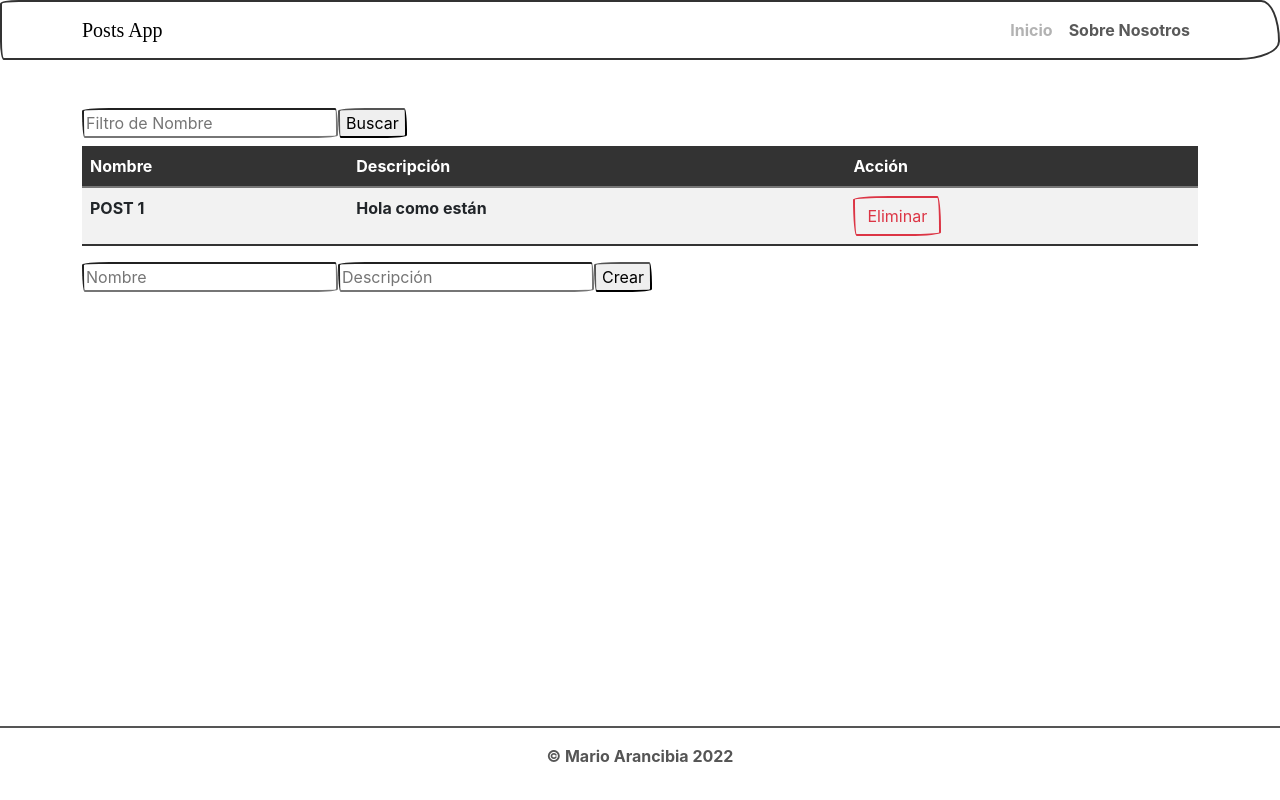
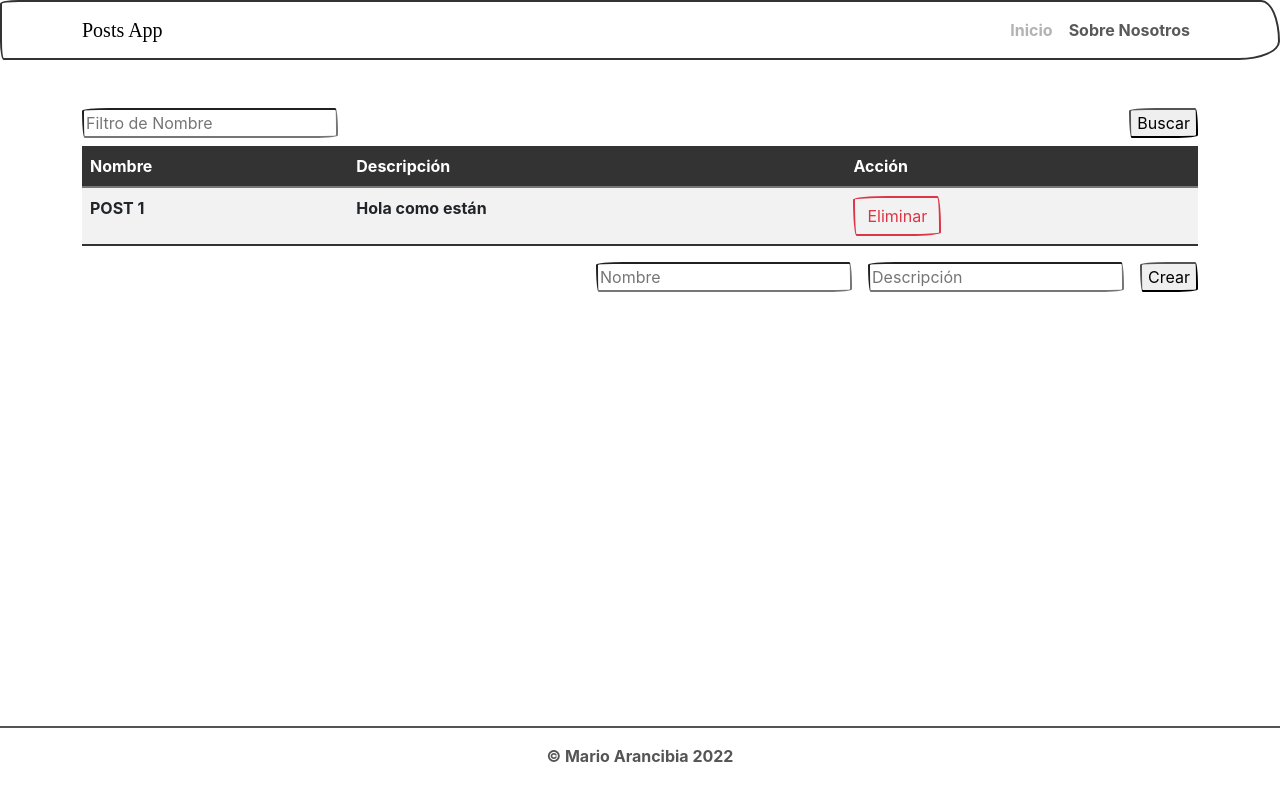
Before and after one commit to MAranWebDev/reactnode_challenge, a React (Create React App) app in the folder app/client/: page / in a window 1280 px wide. Built offline with nearby package versions, Linux system fonts and the light colour scheme; a web font is replaced by a local one.

Commit message:
layout finished

```diff
--- a/app/client/src/pages/Home.tsx
+++ b/app/client/src/pages/Home.tsx
@@ -21,7 +21,10 @@ const Home = () => {
       <main className="container my-5">
         {/* filter */}
         <section>
-          <form onSubmit={handleFilter}>
+          <form
+            onSubmit={handleFilter}
+            className="d-flex justify-content-between"
+          >
             <input
               type="text"
               placeholder="Filtro de Nombre"
@@ -55,21 +58,27 @@ const Home = () => {
         </section>
 
         {/* create */}
-        <section>
-          <form onSubmit={handleCreate}>
+        <section className="text-center">
+          <form onSubmit={handleCreate} className="row g-3 justify-content-end">
+            <div className="col-auto">
               <input
                 type="text"
                 placeholder="Nombre"
                 value={name}
                 onChange={(e) => setName(e.target.value)}
               />
+            </div>
+            <div className="col-auto">
               <input
                 type="text"
                 placeholder="Descripción"
                 value={description}
                 onChange={(e) => setDescription(e.target.value)}
               />
+            </div>
+            <div className="col-auto">
               <input type="submit" value="Crear" />
+            </div>
           </form>
         </section>
       </main>
```
Lines whose indentation alone changed are shown as unchanged.
